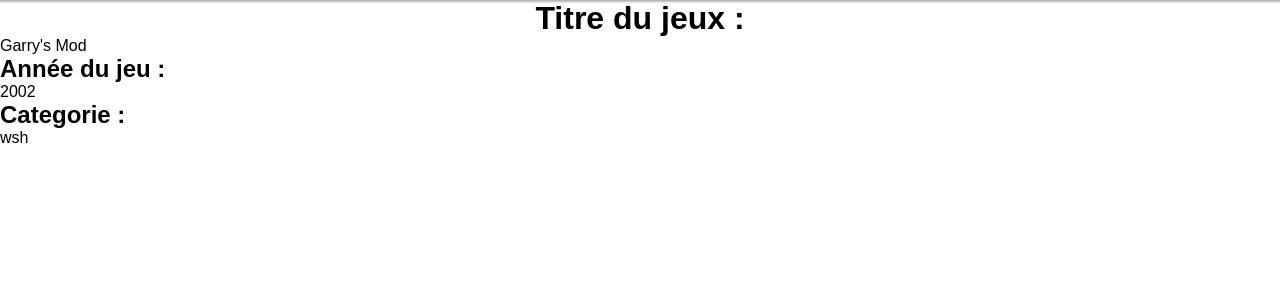
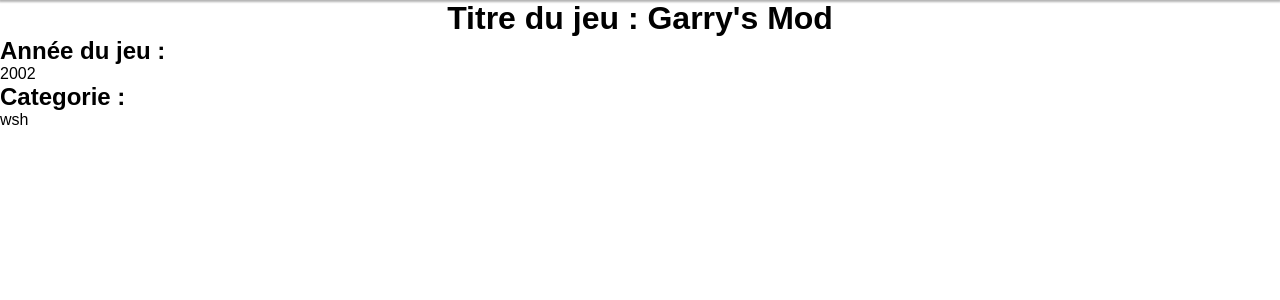
Before and after one commit to LouisPluviose/saetemp2, a Django app: page /ludo/affichejeux/8/ in a window 1280 px wide. Shown: the part 97-397 px from the top of the page. Run offline with Django 4.2, Linux system fonts and the light colour scheme; data comes from the database, SQL or seed files in the repository.

Commit message:
fix base de données

```diff
--- a/ludotheque/ludo/models.py
+++ b/ludotheque/ludo/models.py
@@ -16,8 +16,8 @@ class Jeux(models.Model):
     annee_jeux = models.IntegerField(blank=False)
     image_jeux = models.ImageField(upload_to='images', null = True, blank = True)
     editeur_jeux = models.CharField(max_length=100)
-    auteur_jeux = models.CharField(max_length=100)
-    categorie_jeux = models.ForeignKey("Categorie", on_delete=models.CASCADE)
+    auteur_jeux = models.ForeignKey("Auteurs", on_delete=models.CASCADE, related_name="auteur_jeux")
+    categorie_jeux = models.ForeignKey("Categorie", on_delete=models.CASCADE, related_name="categorie_jeux")
 
     def __str__(self):
         chaine2 = f"{self.titre_jeux}"
--- a/ludotheque/ludo/templates/ludo/affichejeux.html
+++ b/ludotheque/ludo/templates/ludo/affichejeux.html
@@ -10,10 +10,7 @@
 <body>
 
 {% block content %}
-<h1>Titre du jeux :</h1>
-<p>
-    {{jeux.titre_jeux}}
-</p>
+<h1>Titre du jeu : {{jeux.titre_jeux}}</h1>
 
 <h2>Année du jeu :</h2>
 <p>
--- a/ludotheque/ludo/views.py
+++ b/ludotheque/ludo/views.py
@@ -233,8 +233,7 @@ def traitementcommentaires(request):
 
 def affichagecommentaires(request):
     liste5 = list(models.Commentaires.objects.all())
-    moyenne = models.Commentaires.objects.aggregate(Avg('note_com'))
-    return render(request, 'ludo/affichagecommentaires.html', {"liste": liste5}, {"moyenne": moyenne})
+    return render(request, 'ludo/affichagecommentaires.html', {"liste": liste5})
 
 
 def affichecommentaires(request, id):
```
Also changed, not shown: ludotheque/ludo/migrations/0001_initial.py, ludotheque/ludo/migrations/0002_alter_joueurs_type_j.py (deleted).
